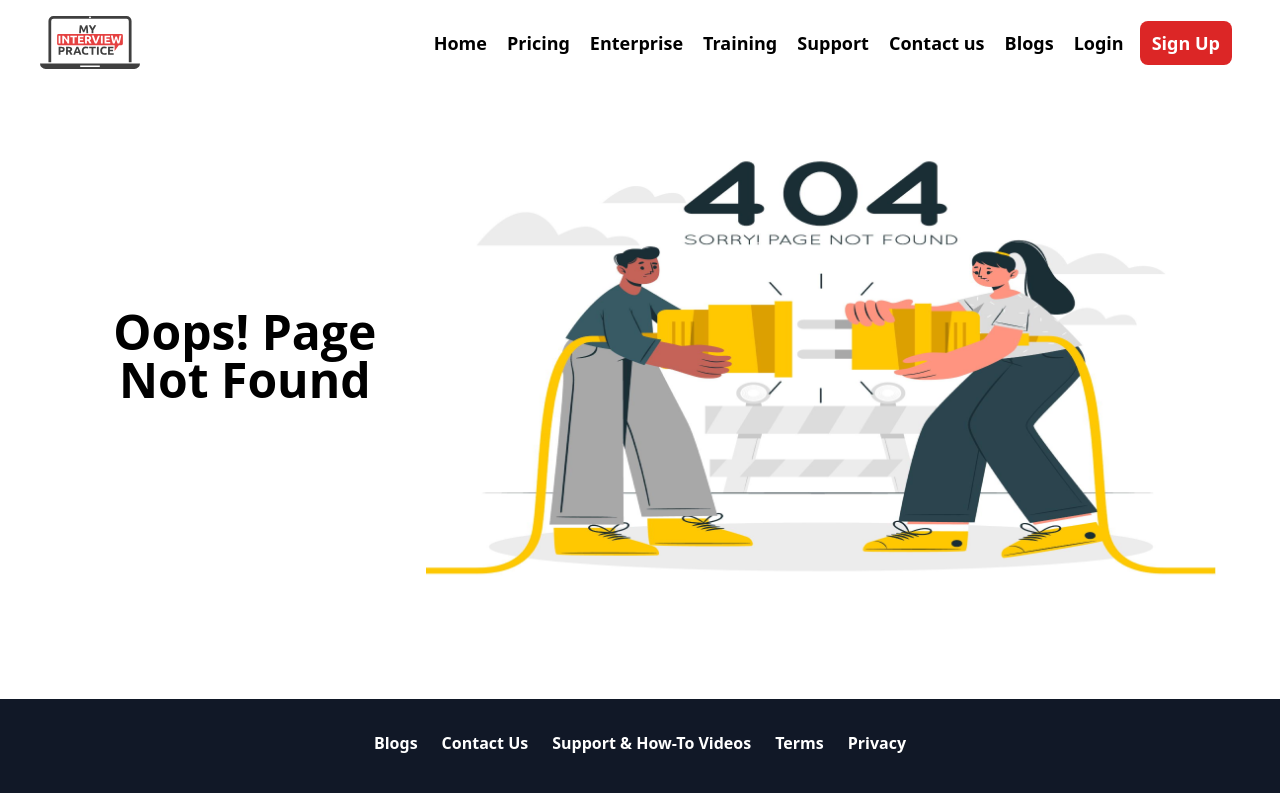
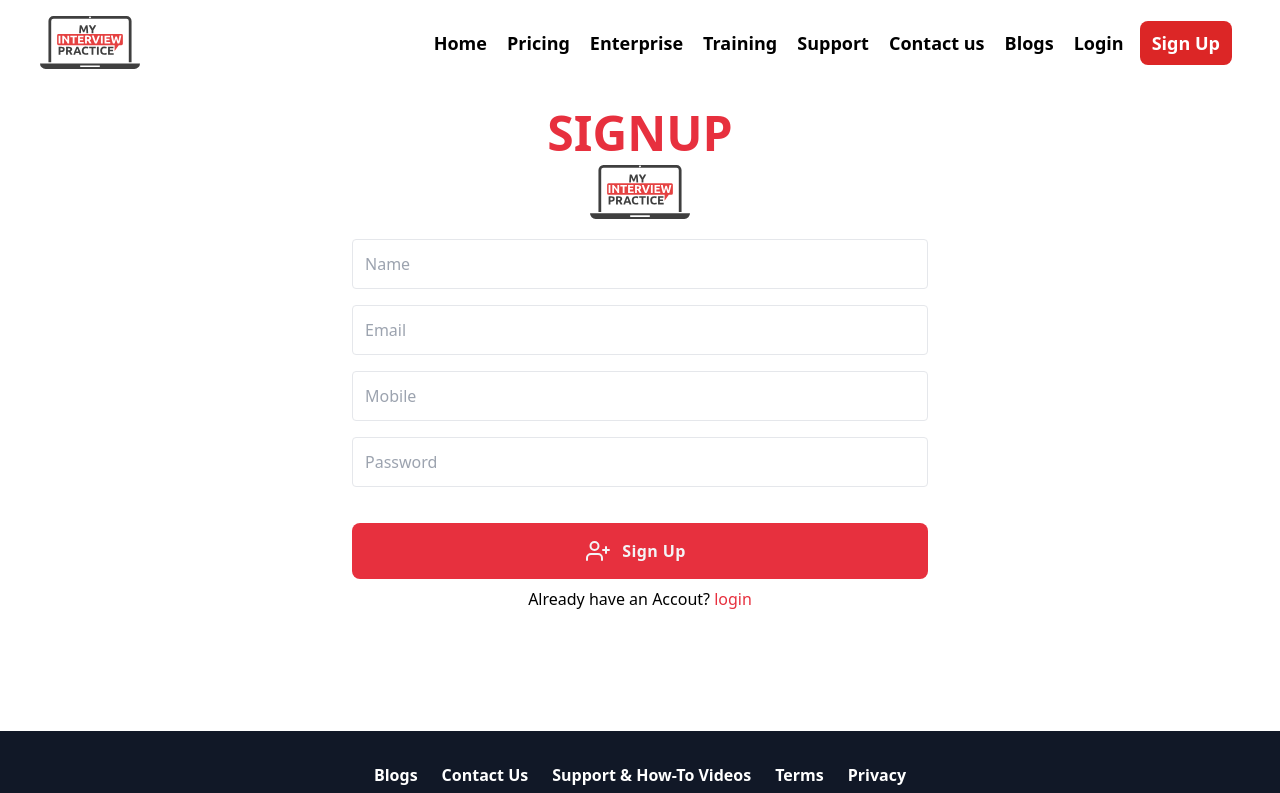
Before and after one commit to alminAl/my-interview-point, a React (Create React App) app: page /signup in a window 1280 px wide. Shown: the top 793 px of the page. Built offline with nearby package versions, Linux system fonts and the light colour scheme.

Commit message:
login/signup page design done

```diff
--- a/src/App.js
+++ b/src/App.js
@@ -2,6 +2,8 @@ import { BrowserRouter, Route, Routes } from "react-router-dom";
 import NotFound from "./components/Shared/NotFound";
 import Layout from "./Layout/Layout";
 import Home from "./pages/Home";
+import Login from "./pages/Login";
+import Signup from "./pages/Signup";
 
 function App() {
   return (
@@ -11,6 +13,8 @@ function App() {
           <Routes>
             <Route index element={<Home />}></Route>
             <Route path='*' element={<NotFound></NotFound>}></Route>
+            <Route path='/login' element={<Login/>}></Route>
+            <Route path='/signup' element={<Signup/>}></Route>
           </Routes>
         </Layout>
       </BrowserRouter>
--- /dev/null
+++ b/src/components/Login-Signup-Component/LoginComponent.jsx
@@ -0,0 +1,57 @@
+import React from "react";
+import { Link } from "react-router-dom";
+import logo from "../../assets/icons/logo.svg";
+const LoginComponent = () => {
+  return (
+    <div className="mt-6 w-full flex justify-center items-center">
+      <div className="bg-[#E7303E] w-full sm:w-1/2 md:w-9/12 lg:w-1/2 shadow-md flex flex-col md:flex-row items-center mx-5 sm:m-0 rounded-lg">
+        <div className="w-full md:w-1/2 hidden md:flex flex-col justify-center items-center text-white ">
+          <h1 className="text-3xl">Hello</h1>
+          <p className="text-5xl font-extrabold bg-white text-[#E7303E]">
+            Welcome!
+          </p>
+        </div>
+        <div className="bg-white w-full md:w-1/2 flex flex-col items-center py-32 px-8">
+          <p className="text-[#E7303E] text-5xl font-extrabold mb-2">LOGIN</p>
+          <img
+            className="mb-5"
+            src={logo}
+            width="100px"
+            height="100px"
+            alt={logo}
+          />
+          <form
+            action="#"
+            className="w-full flex flex-col justify-center rounded-lg border-[#E7303E]"
+          >
+            <div className="mb-4">
+              <input
+                type="email"
+                placeholder="Email"
+                className="w-full p-3 rounded border placeholder-gray-400 focus:outline-none focus:border-[#E7303E]"
+              />
+            </div>
+            <div className="mb-4">
+              <input
+                type="password"
+                placeholder="Password"
+                className="w-full p-3 rounded border placeholder-gray-400 focus:outline-none focus:border-[#E7303E]"
+              />
+            </div>
+            <button className="bg-[#E7303E] font-bold text-white focus:outline-none rounded p-3">
+              Login
+            </button>
+            <p className="text-center mt-2">
+              Want to Create an Accout?{" "}
+              <Link to="/signup">
+                <span className="text-[#E7303E]">Signup</span>
+              </Link>
+            </p>
+          </form>
+        </div>
+      </div>
+    </div>
+  );
+};
+
+export default LoginComponent;
--- /dev/null
+++ b/src/components/Login-Signup-Component/SignupComponent.jsx
@@ -0,0 +1,76 @@
+import React from "react";
+import { Link } from "react-router-dom";
+import logo from "../../assets/icons/logo.svg";
+const SignupComponent = () => {
+  return (
+    <div className="w-full flex justify-center items-center">
+      <div className="bg-white w-full md:w-1/2 flex flex-col items-center py-6 px-8">
+        <p className="text-[#E7303E] text-5xl font-extrabold mb-2">SIGNUP</p>
+        <img
+          className="mb-5"
+          src={logo}
+          width="100px"
+          height="100px"
+          alt={logo}
+        />
+        <form
+          action="#"
+          className="w-full flex flex-col justify-center rounded-lg border-[#E7303E]"
+        >
+          <div className="mb-4">
+            <input
+              type="text"
+              placeholder="Name"
+              className="w-full p-3 rounded border placeholder-gray-400 focus:outline-none focus:border-[#E7303E]"
+            />
+          </div>
+          <div className="mb-4">
+            <input
+              type="email"
+              placeholder="Email"
+              className="w-full p-3 rounded border placeholder-gray-400 focus:outline-none focus:border-[#E7303E]"
+            />
+          </div>
+          <div className="mb-4">
+            <input
+              type="email"
+              placeholder="Mobile"
+              className="w-full p-3 rounded border placeholder-gray-400 focus:outline-none focus:border-[#E7303E]"
+            />
+          </div>
+          <div className="mb-4">
+            <input
+              type="password"
+              placeholder="Password"
+              className="w-full p-3 rounded border placeholder-gray-400 focus:outline-none focus:border-[#E7303E]"
+            />
+          </div>
+
+          <button class="mt-5 tracking-wide font-semibold bg-[#E7303E] text-gray-100 w-full py-4 rounded-lg hover:bg-[#eb0619] transition-all duration-300 ease-in-out flex items-center justify-center focus:shadow-outline focus:outline-none">
+            <svg
+              class="w-6 h-6 -ml-2"
+              fill="none"
+              stroke="currentColor"
+              stroke-width="2"
+              stroke-linecap="round"
+              stroke-linejoin="round"
+            >
+              <path d="M16 21v-2a4 4 0 00-4-4H5a4 4 0 00-4 4v2" />
+              <circle cx="8.5" cy="7" r="4" />
+              <path d="M20 8v6M23 11h-6" />
+            </svg>
+            <span class="ml-3">Sign Up</span>
+          </button>
+          <p className="text-center mt-2">
+            Already have an Accout?{" "}
+            <Link to="/login">
+              <span className="text-[#E7303E]">login</span>
+            </Link>
+          </p>
+        </form>
+      </div>
+    </div>
+  );
+};
+
+export default SignupComponent;
--- a/src/components/Shared/Navbar.jsx
+++ b/src/components/Shared/Navbar.jsx
@@ -12,7 +12,7 @@ const Navbar = () => {
         { name: "Support", link: "/" },
         { name: "Contact us", link: "/" },
         { name: "Blogs", link: "/" },
-        { name: "Login", link: "/" },
+        { name: "Login", link: "/login" },
     ];
     let [open, setOpen] = useState(false);
     return (
--- /dev/null
+++ b/src/pages/Login.jsx
@@ -0,0 +1,13 @@
+import React from "react";
+import LoginComponent from "../components/Login-Signup-Component/LoginComponent";
+
+
+const Login = () => {
+  return (
+    <div>
+      <LoginComponent />
+    </div>
+  );
+};
+
+export default Login;
--- /dev/null
+++ b/src/pages/Signup.jsx
@@ -0,0 +1,12 @@
+import React from 'react'
+import SignupComponent from '../components/Login-Signup-Component/SignupComponent'
+
+const Signup = () => {
+  return (
+    <div>
+     <SignupComponent/>
+    </div>
+  )
+}
+
+export default Signup
```
